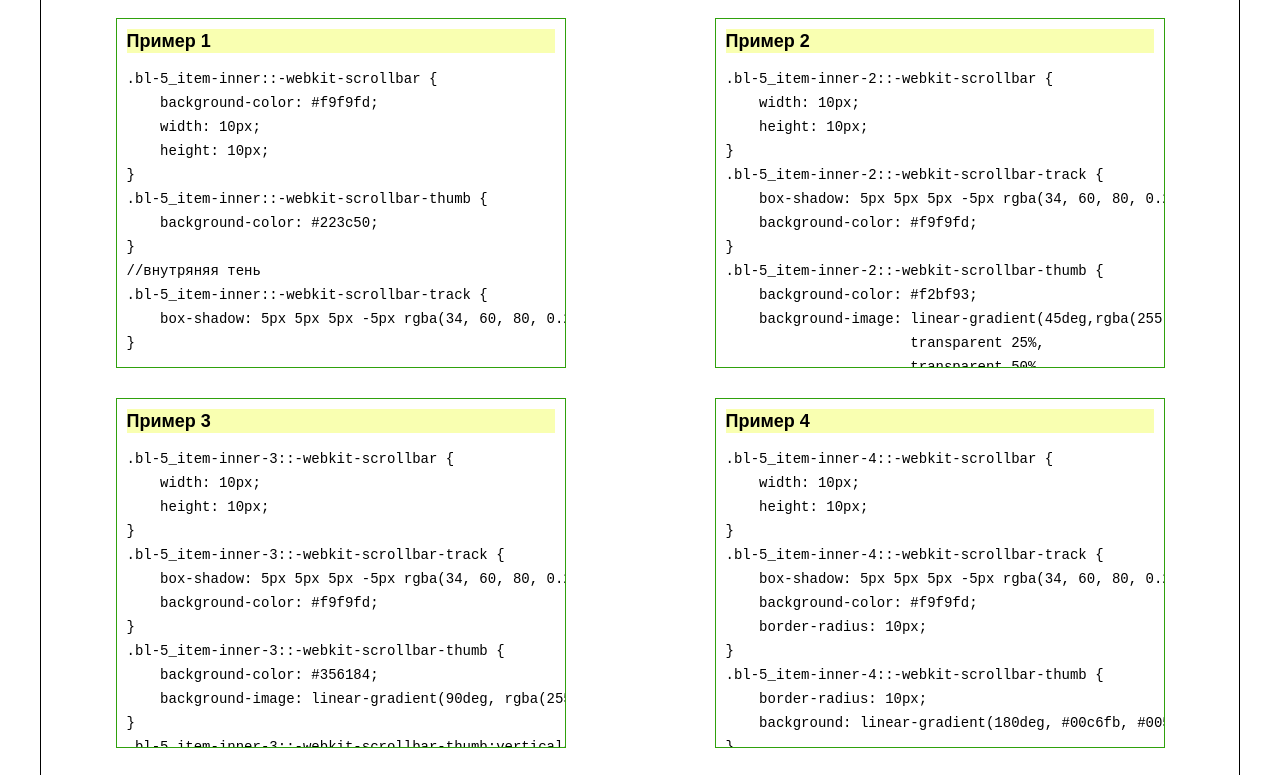
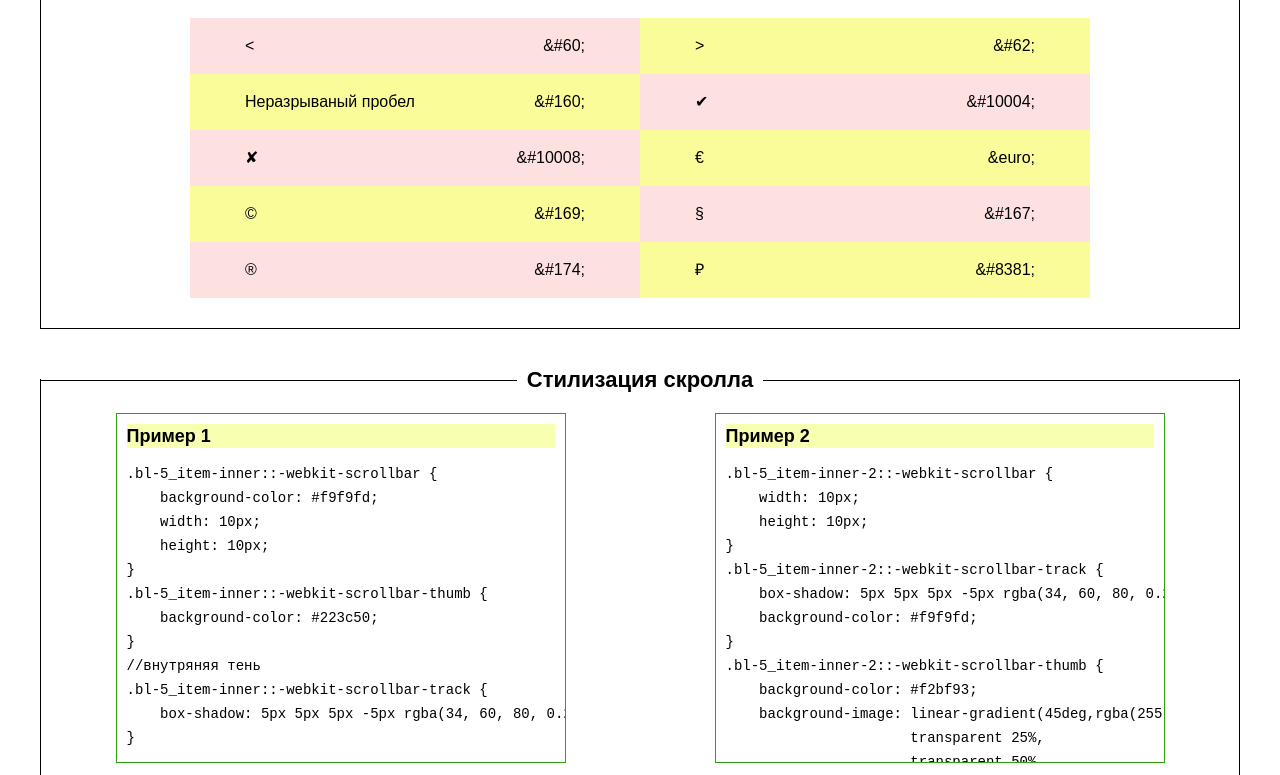
Before and after one commit to VanillaTank/snippets, a plain HTML site: page index.html in a window 1280 px wide. Shown: the part 70-845 px from the top of the page. Drawn offline with Linux system fonts and the light colour scheme.

Commit message:
Символы

```diff
--- a/css/style.css
+++ b/css/style.css
@@ -228,9 +228,7 @@ section {
     transition: 1s;
     backface-visibility: hidden;
     border-radius: 10px;
-    /* -webkit-perspective: 0; */
     -webkit-backface-visibility: hidden;
-    /* -webkit-transform: translate3d(0,0,0); */
     visibility:visible;
 }
 .bl-1__front{
@@ -401,8 +399,6 @@ section {
 .bl-5_item-inner-3::-webkit-scrollbar-thumb:vertical{
     background-image: linear-gradient(180deg, rgba(255, 255, 255, .75), transparent);
 }
-
-
 .bl-5_item-inner-4::-webkit-scrollbar {
     width: 10px;
     height: 10px;
@@ -419,3 +415,32 @@ section {
 .bl-5_item-inner-4::-webkit-scrollbar-thumb:vertical {
     background: linear-gradient(180deg, #00c6fb, #005bea);
 }
+/* Кодировка символов */
+.bl-6_wpapper {
+    max-width: 900px;
+    margin: 0 auto;
+    display: flex;
+    flex-wrap: wrap;
+}
+.bl-6_wpapper li {
+    display: flex;
+    justify-content: space-between;
+    width: 50%;
+    padding: 0 55px;
+}
+.bl-6_wpapper li p {
+    max-width: 50%;
+    font-size: 16px;
+    text-align: center;
+}
+.bl-6_wpapper li:nth-child(n) {
+    background-color: rgb(253, 225, 225);
+}
+
+.bl-6_wpapper li:nth-child(2),
+.bl-6_wpapper li:nth-child(3),
+.bl-6_wpapper li:nth-child(6),
+.bl-6_wpapper li:nth-child(7),
+.bl-6_wpapper li:nth-child(10) {
+    background-color: rgb(250, 252, 154);
+}
--- a/index.html
+++ b/index.html
@@ -21,6 +21,53 @@
             </div>
         </section> -->
 
+    <section class="idia">
+        <h3 class='title'>Кодировка символов</h3>
+        <div class="example">
+            <ul class="bl-6_wpapper">
+                <li>
+                    <p>&#60;</p>
+                    <p>&#38;#60;</p>
+                </li>
+                <li>
+                    <p>&#62;</p>
+                    <p>&#38;#62;</p>
+                </li>
+                <li>
+                    <p>Неразрываный пробел</p>
+                    <p>&#38;#160;</p>
+                </li>
+                <li>
+                    <p>&#10004;</p>
+                    <p>&#38;#10004;</p>
+                </li>
+                <li>
+                    <p>&#10008;</p>
+                    <p>&#38;#10008;</p>
+                </li>
+                <li>
+                    <p>&euro;</p>
+                    <p>&#38;euro;</p>
+                </li>
+                <li>
+                    <p>&#169;</p>
+                    <p>&#38;#169;</p>
+                </li>
+                <li>
+                    <p>&#167;</p>
+                    <p>&#38;#167;</p>
+                </li>
+                <li>
+                    <p>&#174;</p>
+                    <p>&#38;#174;</p>
+                </li>
+                <li>
+                    <p>&#8381;</p>
+                    <p>&#38;#8381;</p>
+                </li>
+            </ul>
+        </div>
+    </section>
 
     <section class="idia">
         <h3 class='title'>Стилизация скролла</h3>
@@ -28,7 +75,7 @@
             <ul class="bl-5_wrapper">
                 <li class="bl-5_item">
                     <div class="bl-5_item-inner">
-                        <h4  class="how-title">Пример 1</h4>
+                        <h4 class="how-title">Пример 1</h4>
                         <pre>
 .bl-5_item-inner::-webkit-scrollbar {
     background-color: #f9f9fd;
@@ -46,7 +93,7 @@
                 </li>
                 <li class="bl-5-item">
                     <div class="bl-5_item-inner bl-5_item-inner-2">
-                        <h4  class="how-title">Пример 2</h4>
+                        <h4 class="how-title">Пример 2</h4>
                         <pre>
 .bl-5_item-inner-2::-webkit-scrollbar {
     width: 10px;
@@ -71,7 +118,7 @@
                 </li>
                 <li class="bl-5-item">
                     <div class="bl-5_item-inner bl-5_item-inner-3">
-                        <h4  class="how-title">Пример 3</h4>
+                        <h4 class="how-title">Пример 3</h4>
                         <pre>
 .bl-5_item-inner-3::-webkit-scrollbar {
     width: 10px;
@@ -93,7 +140,7 @@
                 </li>
                 <li class="bl-5-item">
                     <div class="bl-5_item-inner bl-5_item-inner-4">
-                        <h4  class="how-title">Пример 4</h4>
+                        <h4 class="how-title">Пример 4</h4>
                         <pre>
 .bl-5_item-inner-4::-webkit-scrollbar {
     width: 10px;
@@ -118,7 +165,7 @@
                 РАБОТАЕТ ТОЛЬКО В ВЕБКИТЕ <br>
                 В мозиле только такой убогий код
 
-                <pre>
+            <pre>
 scrollbar-color: #00c6fb #005bea;     /* «цвет ползунка» «цвет полосы скроллбара» */
 scrollbar-width: auto | thin | none;  /* толщина */
                 </pre>
@@ -130,8 +177,8 @@ scrollbar-width: auto | thin | none;  /* толщина */
         <h3 class='title'>Перетскивание элементов</h3>
         <div class="example bl-4__example">
             <div class="zone-1">
-                 <img class="lamp" id="lamp" src="images/1.png" alt="" draggable="true">
-                 <img class="web" id="web" src="images/2.png" alt="" draggable="true">
+                <img class="lamp" id="lamp" src="images/1.png" alt="" draggable="true">
+                <img class="web" id="web" src="images/2.png" alt="" draggable="true">
             </div>
             <div class="zone-2"></div>
             <div class="zone-3"></div>
```
